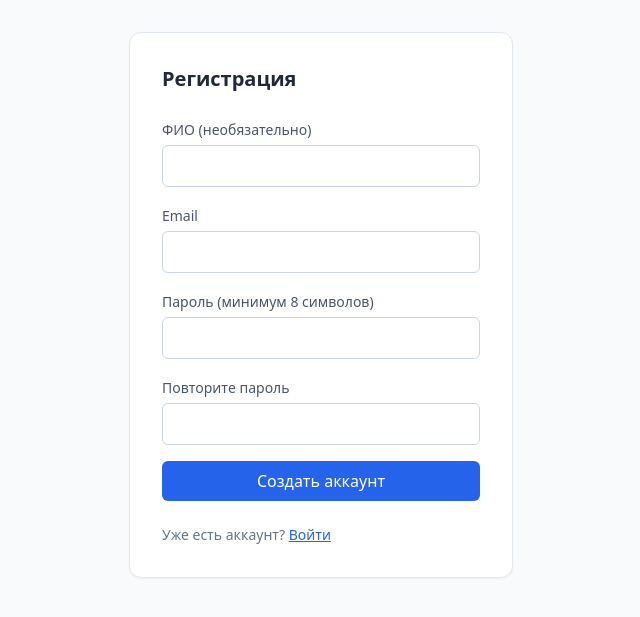
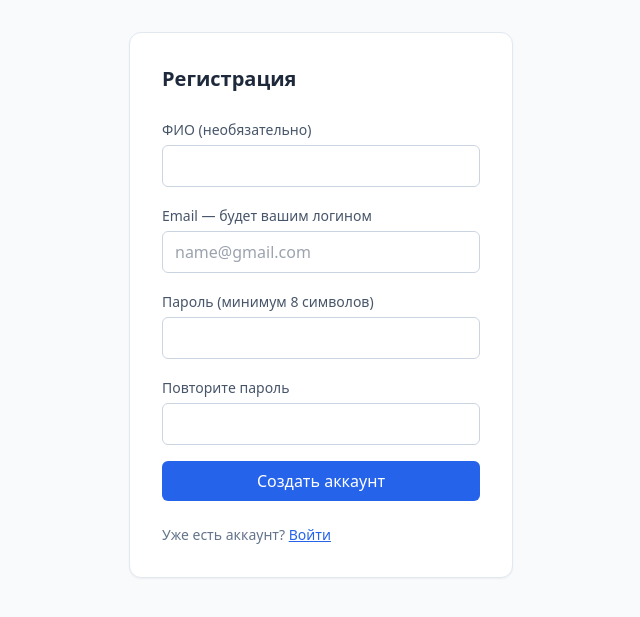
Before and after one commit to dgpdgp/customs, a FastAPI app: page /register in a window 1280 px wide. Shown: the part 57-674 px from the top of the page, without its empty margins (319-959 px from the left). Run offline with FastAPI, Linux system fonts and the light colour scheme; some libraries are stand-ins or nearby versions.

Commit message:
Allow self-service registration with an invite code
REGISTRATION_INVITE_CODE keeps sign-up on the website but requires a
code the administrator shares with colleagues, so strangers cannot
create accounts and spend the LLM budget.

- Invite code field on the registration form, also enforced for the
  JSON API; constant-time comparison
- Failed code attempts are counted globally (not per email) and lock
  registration temporarily, so the code cannot be brute-forced by
  rotating addresses
- Form keeps entered values on error; clearer email hint

Co-Authored-By: Claude Opus 5.5 <noreply@anthropic.com>
Claude-Session: https://claude.ai/code/session_01DbLzAapodvW56H9zfcBHCV

```diff
--- a/app/main.py
+++ b/app/main.py
@@ -43,7 +43,7 @@ from sqlalchemy.orm import Session
 
 from app.config import BASE_DIR, get_settings
 from app.database import get_db, init_db
-from app.limits import LimitExceeded, check_llm_quota, login_throttle
+from app.limits import LimitExceeded, LoginThrottle, check_llm_quota, login_throttle
 from app.models import DeclarationJob, GenerationLog, JobStatus, User
 from app.schemas import (
     ApproveRequest,
@@ -98,6 +98,7 @@ app = FastAPI(
 app.mount("/static", StaticFiles(directory=APP_DIR / "static"), name="static")
 templates = Jinja2Templates(directory=APP_DIR / "templates")
 templates.env.globals["registration_enabled"] = lambda: settings.registration_enabled
+templates.env.globals["invite_required"] = lambda: settings.invite_required
 templates.env.globals["STATUS_LABELS"] = {
     JobStatus.PROCESSING: "обработка",
     JobStatus.REVIEW: "на проверке",
@@ -142,9 +143,23 @@ class RegistrationClosed(ValueError):
     pass
 
 
-def _register_user(db: Session, email: str, password: str, full_name: str | None) -> User:
+# Неудачные попытки ввести код приглашения считаются вместе для всех адресов:
+# иначе код можно было бы перебирать, меняя email.
+register_throttle = LoginThrottle()
+INVITE_THROTTLE_KEY = "__invite_code__"
+
+
+def _register_user(
+    db: Session, email: str, password: str, full_name: str | None, invite_code: str | None = None
+) -> User:
     if not settings.can_register(email):
         raise RegistrationClosed("Регистрация закрыта. Учётную запись создаёт администратор сервера.")
+    if settings.invite_required:
+        # Перебор кода ограничен общим счётчиком неудачных попыток (LimitExceeded)
+        register_throttle.check(INVITE_THROTTLE_KEY)
+        if not settings.invite_code_valid(invite_code):
+            register_throttle.record_failure(INVITE_THROTTLE_KEY)
+            raise RegistrationClosed("Неверный код приглашения. Узнайте его у администратора сайта.")
     return create_user(db, email, password, full_name)
 
 
@@ -226,7 +241,7 @@ def index(user: Annotated[User | None, Depends(get_optional_user)]) -> RedirectR
 
 @app.get("/register", response_class=HTMLResponse, include_in_schema=False)
 def register_page(request: Request):
-    return templates.TemplateResponse(request, "register.html", {"error": None, "email": ""})
+    return templates.TemplateResponse(request, "register.html", {"error": None, "email": "", "full_name": ""})
 
 
 @app.post("/register", include_in_schema=False)
@@ -237,19 +252,22 @@ def register_submit(
     password: Annotated[str, Form()],
     password_confirm: Annotated[str, Form()],
     full_name: Annotated[str, Form()] = "",
+    invite_code: Annotated[str, Form()] = "",
 ):
-    def fail(message: str):
+    def fail(message: str, code: int = status.HTTP_400_BAD_REQUEST):
         return templates.TemplateResponse(
-            request, "register.html", {"error": message, "email": email}, status_code=status.HTTP_400_BAD_REQUEST
+            request, "register.html", {"error": message, "email": email, "full_name": full_name}, status_code=code
         )
 
     if password != password_confirm:
         return fail("Пароли не совпадают")
     try:
-        data = RegisterRequest(email=email, password=password, full_name=full_name or None)
-        user = _register_user(db, data.email, data.password, data.full_name)
+        data = RegisterRequest(email=email, password=password, full_name=full_name or None, invite_code=invite_code)
+        user = _register_user(db, data.email, data.password, data.full_name, data.invite_code)
     except ValidationError:
-        return fail("Некорректный email")
+        return fail("Некорректный email: введите адрес почты целиком, например name@gmail.com")
+    except LimitExceeded as exc:
+        return fail(str(exc), status.HTTP_429_TOO_MANY_REQUESTS)
     except ValueError as exc:
         return fail(str(exc))
 
@@ -418,7 +436,9 @@ def export_json(job_id: int, db: DbSession, user: PageUser) -> Response:
 @app.post("/api/auth/register", response_model=UserOut, status_code=status.HTTP_201_CREATED, tags=["auth"])
 def api_register(body: RegisterRequest, db: DbSession):
     try:
-        user = _register_user(db, body.email, body.password, body.full_name)
+        user = _register_user(db, body.email, body.password, body.full_name, body.invite_code)
+    except LimitExceeded as exc:
+        raise HTTPException(status.HTTP_429_TOO_MANY_REQUESTS, str(exc)) from exc
     except RegistrationClosed as exc:
         raise HTTPException(status.HTTP_403_FORBIDDEN, str(exc)) from exc
     except ValueError as exc:
--- a/app/schemas.py
+++ b/app/schemas.py
@@ -122,6 +122,7 @@ class RegisterRequest(BaseModel):
     email: EmailStr
     password: str
     full_name: str | None = None
+    invite_code: str | None = None
 
 
 class LoginRequest(BaseModel):
--- a/app/templates/register.html
+++ b/app/templates/register.html
@@ -10,14 +10,22 @@
   </p>
   {% else %}
   <form method="post" action="/register" class="space-y-4">
+    {% if invite_required() %}
+    <label class="block">
+      <span class="text-sm text-slate-600">Код приглашения</span>
+      <input name="invite_code" type="text" required autocomplete="off"
+             class="mt-1 w-full rounded-md border border-slate-300 px-3 py-2 focus:outline-none focus:ring-2 focus:ring-blue-500">
+      <span class="text-xs text-slate-500">Код выдаёт администратор сайта</span>
+    </label>
+    {% endif %}
     <label class="block">
       <span class="text-sm text-slate-600">ФИО (необязательно)</span>
-      <input name="full_name" type="text" autocomplete="name"
+      <input name="full_name" type="text" autocomplete="name" value="{{ full_name or '' }}"
              class="mt-1 w-full rounded-md border border-slate-300 px-3 py-2 focus:outline-none focus:ring-2 focus:ring-blue-500">
     </label>
     <label class="block">
-      <span class="text-sm text-slate-600">Email</span>
-      <input name="email" type="email" required autocomplete="email" value="{{ email }}"
+      <span class="text-sm text-slate-600">Email — будет вашим логином</span>
+      <input name="email" type="email" required autocomplete="email" value="{{ email }}" placeholder="name@gmail.com"
              class="mt-1 w-full rounded-md border border-slate-300 px-3 py-2 focus:outline-none focus:ring-2 focus:ring-blue-500">
     </label>
     <label class="block">
```
Also changed, not shown: app/config.py (+14 -0 lines), tests/conftest.py (+2 -1 lines), tests/test_limits.py (+36 -0 lines), README.md, 1 other file.
